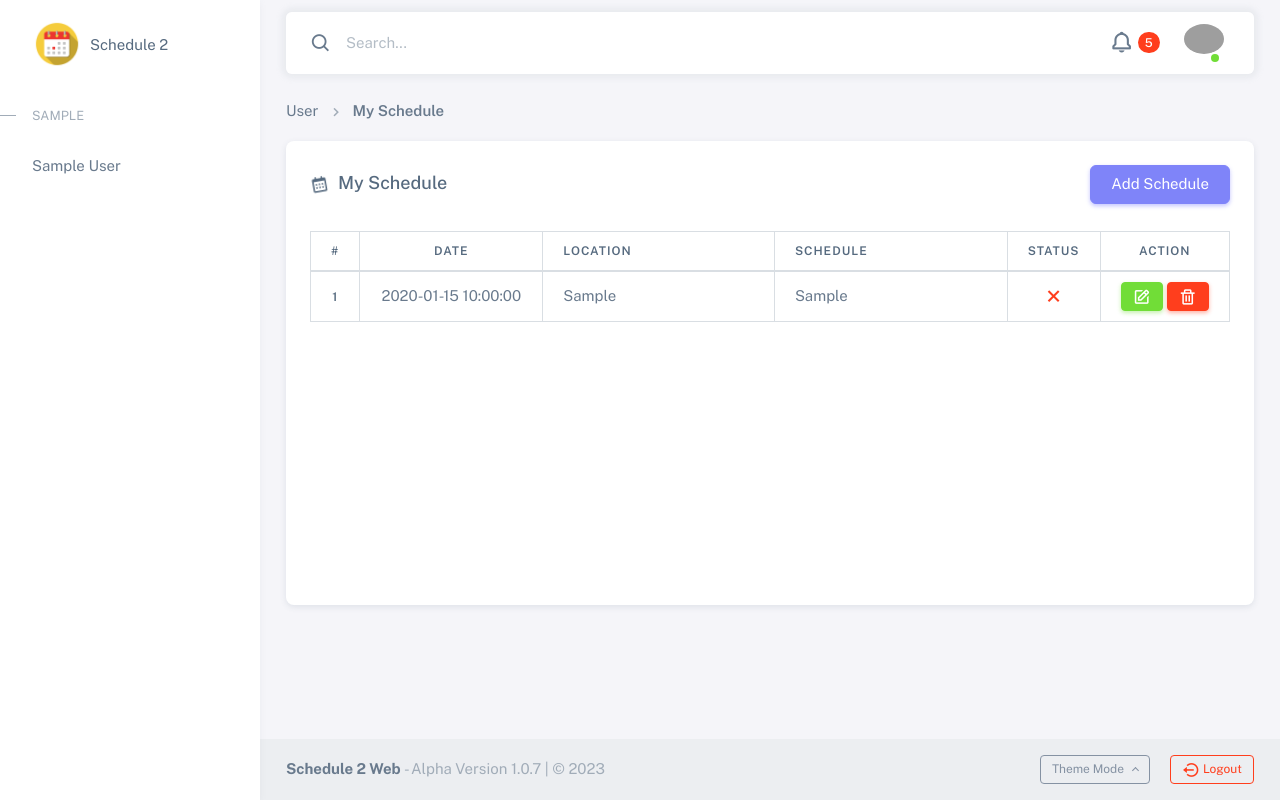
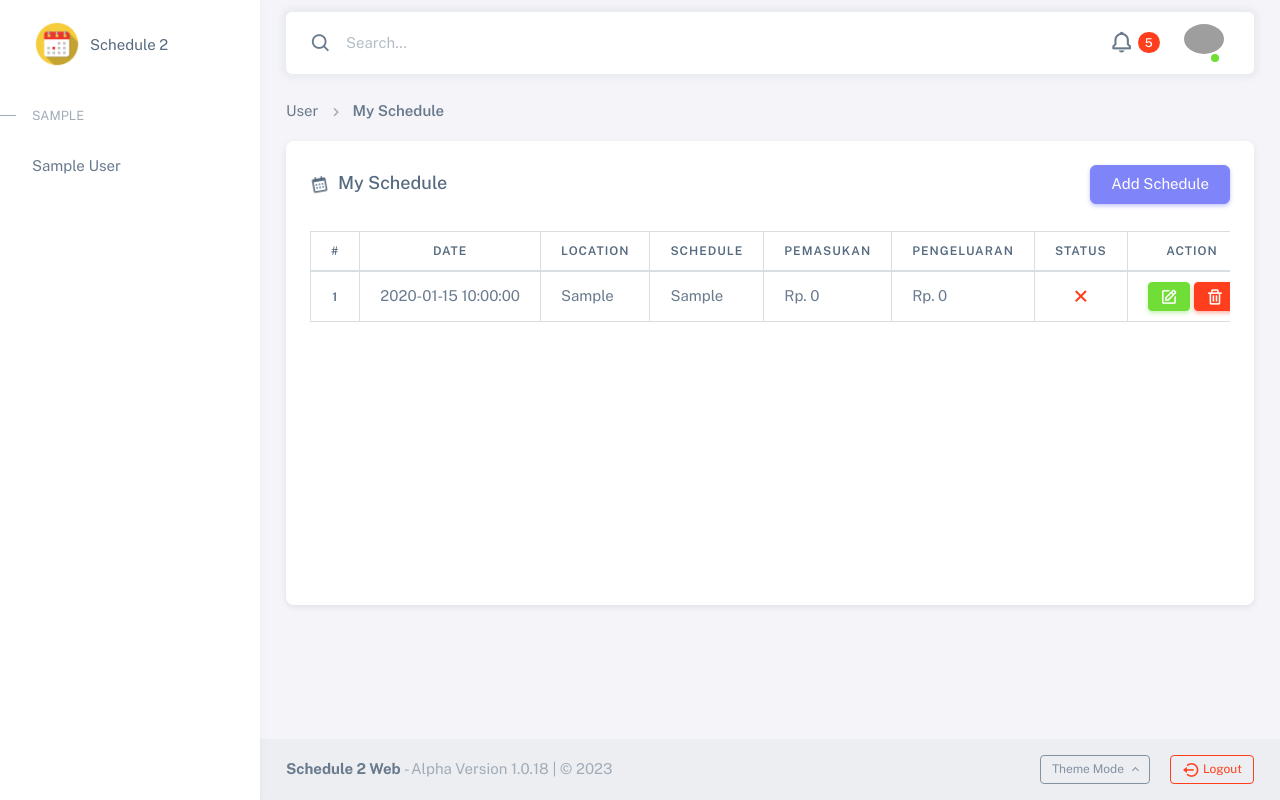
Before and after one commit to mahisataruna/Schedule-2, a CodeIgniter app: page /schedule-2/schedule/index in a window 1280 px wide. Run offline with CodeIgniter, Linux system fonts and the light colour scheme; the visitor is signed in with stand-in values (Sample User, id 1); tables that the repository leaves empty or names only in its code hold one stand-in row (values such as "Sample post"); data that the repository does not hold is empty; some libraries are stand-ins or nearby versions; grey boxes are pictures that could not be loaded.

Commit message:
Minor change at schedule table, added pemasukan, pengeluaran, etc modify in profile active badge

```diff
--- a/application/controllers/Schedule.php
+++ b/application/controllers/Schedule.php
@@ -10,7 +10,7 @@ class Schedule extends CI_Controller
         $this->session->userdata('email')])->row_array();
         // Ambil data schedule
         $this->load->model('Jadwal_m', 'jadwal');
-        $data['scheduleMember'] = $this->jadwal->getSchedule();
+        $data['scheduleMember'] = $this->jadwal->getSchedule($data['user']['id']);
         // Form validation
         $this->form_validation->set_rules('tanggal', 'Tanggal', 'required');
 
@@ -27,6 +27,8 @@ class Schedule extends CI_Controller
 				'tanggal' => $this->input->post('tanggal'),
 				'lokasi' => $this->input->post('lokasi'),
 				'kegiatan' => $this->input->post('kegiatan'),
+                'pemasukan' => $this->input->post('pemasukan'),
+                'pengeluaran' => $this->input->post('pengeluaran'),
 				'status' => $this->input->post('status')
 			];
 			$this->db->insert('schedule', $data);
--- a/application/models/Jadwal_m.php
+++ b/application/models/Jadwal_m.php
@@ -4,12 +4,13 @@ defined('BASEPATH') OR exit('No direct script access allowed');
 
 class Jadwal_m extends CI_Model
 {
-    public function getSchedule()
+    public function getSchedule($getSchedule_data=null)
     {
         $query = "SELECT * FROM `schedule`
-                --   JOIN `user`
-		        --   ON `user`.`id` = `schedule`.`id_member`
-                ORDER BY `id` ASC
+                  JOIN `user`
+		          ON `user`.`id` = `schedule`.`user_id`
+                  WHERE `schedule`.`user_id` = $getSchedule_data
+
 		";
 		return $this->db->query($query)->result_array();
     }
--- a/application/views/schedule/index.php
+++ b/application/views/schedule/index.php
@@ -44,6 +44,8 @@
 										<th scope="col-sm" style="text-align: center;">Date</th>
 										<th scope="col-sm">Location</th>
 										<th scope="col-sm">Schedule</th>
+                                        <th scope="col-sm">pemasukan</th>
+                                        <th scope="col-sm">pengeluaran</th>
 										<th scope="col-sm" style="text-align: center;">Status</th>
 										<th scope="col-sm" style="text-align: center;">Action</th>
                                     </tr>
@@ -51,12 +53,18 @@
                                 <tbody>
                                 <!-- Start foreach -->
                                     <?php $i=1; ?>
-								    <?php foreach ($scheduleMember as $sm) :  ?>
+								    <?php foreach ($scheduleMember as $sm) :
+                                        {
+                                            $pmsk=number_format($sm['pemasukan'],0,",",".");
+                                            $pnlr=number_format($sm['pengeluaran'],0,",",".");
+                                    ?>
                                     <tr id="tabelschedule">
                                         <th scope="row" width="2%" style="text-align: center;"><?= $i; ?></th>
                                         <td width="20%" style="text-align: center;"><?= $sm['tanggal']; ?></td>
                                         <td width="30%"><?= $sm['lokasi']; ?></td>
                                         <td width="30%"><?= $sm['kegiatan']; ?></td>
+                                        <td width="20%">Rp. <?= $pmsk; ?></td>
+                                        <td width="20%">Rp. <?= $pnlr; ?></td>
                                         <td style="text-align: center;">
                                         <?php
                                             if ($sm['status'] == 1) {
@@ -72,6 +80,7 @@
 									    </td>
                                     </tr>
                                     <?php $i++; ?>
+                                    <?php } ?>
 									<?php endforeach ; ?>
                                 <!-- End foreach -->
                                 </tbody>
@@ -120,6 +129,16 @@
                             </div>
                         </div>
                         <div class="row">
+                            <div class="col-lg-6 mb-3">
+                                <label for="pemasukan" class="form-label">Pemasukan</label>
+                                <input type="number" id="pemasukan" name="pemasukan" class="form-control" placeholder="Ex. 10000">
+                            </div>
+                            <div class="col-lg-6 mb-3">
+                                <label for="pengeluaran" class="form-label">Pengeluaran</label>
+                                <input type="number" id="pengeluaran" name="pengeluaran" class="form-control" placeholder="Ex. 10000">
+                            </div>
+                        </div>
+                        <div class="row">
                             <div class="col mb-3">
                                 <label for="lokasi" class="form-label">Status</label>
                                 <select id="status" name="status" class="form-select">
--- a/application/views/templates/footer.php
+++ b/application/views/templates/footer.php
@@ -10,7 +10,7 @@
                         class="footer-text fw-bolder"
                         >Schedule 2 Web </a
                       >
-                      - Alpha Version 1.0.7 |
+                      - Alpha Version 1.0.18 |
                       ©
                       <script>
                         document.write(new Date().getFullYear());
--- a/application/views/user/index.php
+++ b/application/views/user/index.php
@@ -27,12 +27,12 @@
                 <div class="user-profile-info">
                   <h4>
                     <?= $user['name']; ?>
-                    <span class="badge badge-center rounded-pill bg-primary" data-bs-toggle="tooltip" data-bs-offset="0,4" data-bs-placement="right" data-bs-html="true" title="" data-bs-original-title="<i class='bx bx-fw bxs-bell bx-tada bx-xs' ></i> <span> Your account is active and verified.</span>" aria-describedby="tooltip753344">
+                    <span class="badge badge-center rounded-pill bg-primary badge-sm" data-bs-toggle="tooltip" data-bs-offset="0,4" data-bs-placement="right" data-bs-html="true" title="" data-bs-original-title="<i class='bx bx-fw bxs-bell bx-tada bx-xs' ></i> <span> Your account is active and verified.</span>" aria-describedby="tooltip753344">
                       <?php
                         if ($user['is_active'] == 1) {
-                          echo '<i class="bx bx-check text-white"></i>';
+                          echo '<i class="bx bx-fw bx-check bx-flashing text-white mt-0"></i>';
                         } else {
-                          echo '<i class="bx bx-close text-primary"></i>';
+                          echo '<i class="bx bx-fw bx-x text-primary mt-0"></i>';
                         }
                       ?>
                     </span>
```
